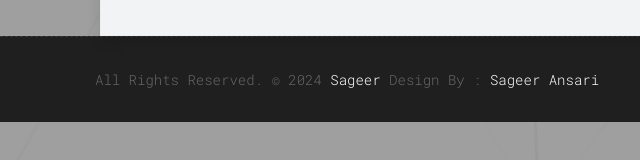
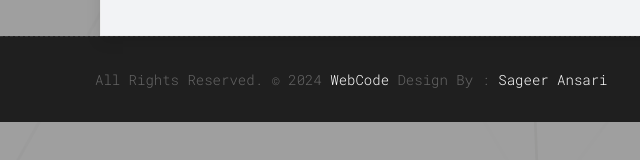
Before and after one commit to bittuforu24/sageer, a plain HTML site: page index.html in a window 1280 px wide. Shown: the part 4320-4480 px from the top of the page, 0-640 px from the left. Drawn offline with Linux system fonts and the light colour scheme.

Commit message:
Update index.html

```diff
--- a/index.html
+++ b/index.html
@@ -378,7 +378,7 @@
                         <a href="#">Faq</a>
                         <a href="#">Contact</a>
                     </p> -->
-                    <p class="footer-company-name">All Rights Reserved. &copy; 2024 <a href="#">Sageer</a> Design By :
+                    <p class="footer-company-name">All Rights Reserved. &copy; 2024 <a href="#">WebCode</a> Design By :
 					<a href="https://html.design/">Sageer Ansari</a></p>
                 </div>
             </div>
```
